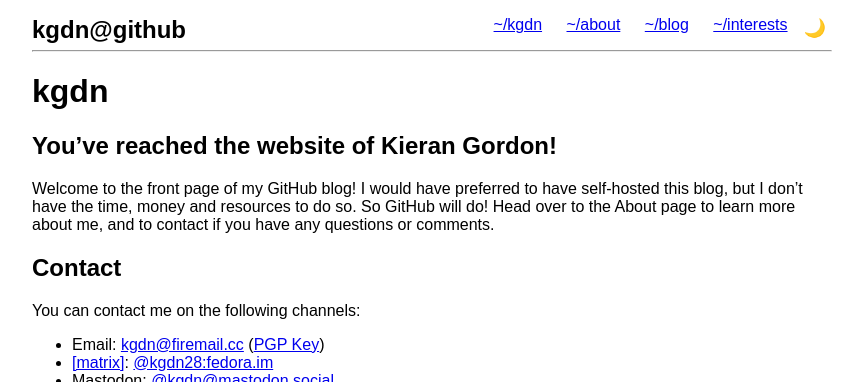
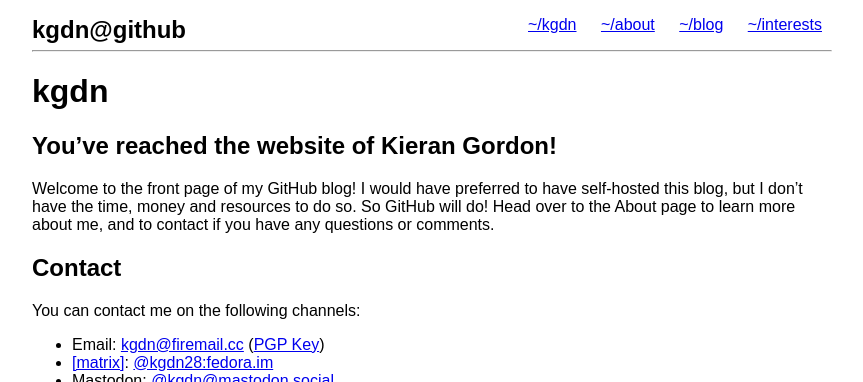
Before and after one commit to kgdn/kgdn.github.io, a Jekyll site: the page built from index.md, in a window 1280 px wide, cut to the strip 0-382 px from the top of the page. Shown: the whole strip, without its empty margins (208-1071 px from the left). Built offline with Jekyll 4.4.1, drawn with Linux system fonts in a browser that asks for light colours.

Commit message:
Remove dark mode for the time being, I have been defeated

```diff
--- a/_includes/head.html
+++ b/_includes/head.html
@@ -1,5 +1,4 @@
 <head>
     <link rel="stylesheet" href="/styles/styles.css">
     <title>Kieran Gordon</title>
-    <script src="/src/dark-mode.js"></script>
 </head>
--- a/_includes/header.html
+++ b/_includes/header.html
@@ -2,7 +2,6 @@
     <nav>
         <div class="top-header">
             <h1>kgdn@github</h1>
-            <button id="dark-mode-button" class="dark-mode-button">🌙</button>
         </div>
         <ul>
             <li><a href="/">~/kgdn</a></li>
--- a/src/dark-mode.js
+++ /dev/null
@@ -1,23 +0,0 @@
-// create dark mode toggle and store in local storage
-let darkMode = localStorage.getItem("darkMode");
-const darkModeButton = document.querySelector("#dark-mode-button");
-
-const enableDarkMode = () => {
-    body.classList.add("dark-mode");
-    localStorage.setItem("darkMode", "enabled");
-}
-
-const disableDarkMode = () => {
-    body.classList.remove("dark-mode");
-    localStorage.setItem("darkMode", null);
-}
-
-darkModeButton.addEventListener("click", () => {
-    darkMode = localStorage.getItem("darkMode");
-    if (darkMode !== "enabled") {
-        enableDarkMode();
-    }
-    else {
-        disableDarkMode();
-    }
-});
--- a/styles/styles.css
+++ b/styles/styles.css
@@ -2,8 +2,6 @@ body {
   margin: 0 auto;
   max-width: 800px;
   font-family: sans-serif;
-  background-color: white;
-  color: black
 }
 
 nav {
@@ -48,25 +46,6 @@ footer {
 }
 
 .top-header h1 {
-  /* display on the left */
   float: left;
   margin: 0;
 }
-
-.top-header button {
-  /* display right of the h1 */
-  float: right;
-  margin: 0;
-}
-
-/* Borrowed from W3Schools */
-.dark-mode {
-  background-color: black;
-  color: white;
-}
-
-#dark-mode-button {
-  background-color: transparent;
-  border: none;
-  font-size: large;
-}
```
